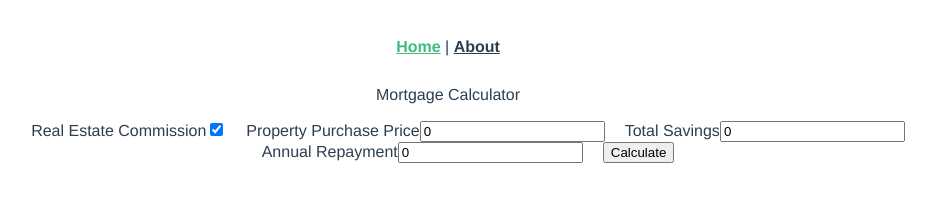
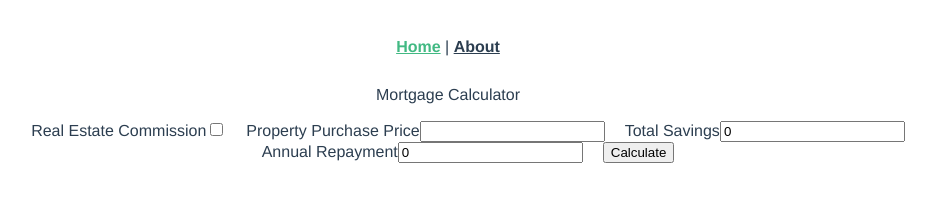
Before and after one commit to aethel/hypo, a Vue app: page /#/ in a window 1280 px wide. Shown: the top 211 px of the page, without its empty margins (192-1128 px from the left). Built offline with nearby package versions, Linux system fonts and the light colour scheme.

Commit message:
Form data collection

```diff
--- a/src/components/Form/Form.vue
+++ b/src/components/Form/Form.vue
@@ -4,22 +4,47 @@
     <ol>
       <li>
         <label for="commission">Real Estate Commission</label>
-              <input required type="checkbox" id="commission" checked />
+        <input
+          required
+          type="checkbox"
+          v-model.lazy="mortgageCalculations.commission"
+          id="commission"
+          checked="mortgageCalculations.comission"
+        />
       </li>
       <li>
         <label for="purchasePrice">Property Purchase Price</label>
-              <input type="number" id="purchasePrice" inputmode="number" value="0" />
+        <input
+          type="number"
+          id="purchasePrice"
+          v-modelnumber.lazy="mortgageCalculations.purchasePrice"
+          inputmode="number"
+          value="mortgageCalculations.purchasePrice"
+        />
       </li>
       <li>
         <label for="totalSavings">Total Savings</label>
-              <input required type="number" id="totalSavings" inputmode="number" value="0" />
+        <input
+          required
+          type="number"
+          id="totalSavings"
+          v-model.number.lazy="mortgageCalculations.totalSavings"
+          inputmode="number"
+          value="mortgageCalculations.totalSavings"
+        />
       </li>
       <li>
         <label for="repayment">Annual Repayment</label>
-              <input required type="number" id="repayment" value="0" />
+        <input
+          required
+          type="number"
+          v-model.number.lazy="mortgageCalculations.repayment"
+          id="repayment"
+          value="mortgageCalculations.repayment"
+        />
       </li>
       <li>
-              <button type="submit">Calculate</button>
+        <button type="button" @click="recalculate">Calculate</button>
       </li>
     </ol>
   </form>
@@ -29,8 +54,20 @@
 import { Component, Prop, Vue } from "vue-property-decorator";
 
 @Component
-export default class HelloWorld extends Vue {
+export default class Form extends Vue {
   @Prop() private msg!: string;
+  @Prop() private mortgageCalculations: { [key: string]: any } = {
+    commission: false,
+    repayment: 0,
+    totalSavings: 0,
+    purchasePrice: 0
+  };
+  get calculations() {
+    return this.mortgageCalculations;
+  }
+  recalculate = () => {
+    console.log(this.calculations);
+  };
 }
 </script>
 
```
Lines whose indentation alone changed are shown as unchanged.
